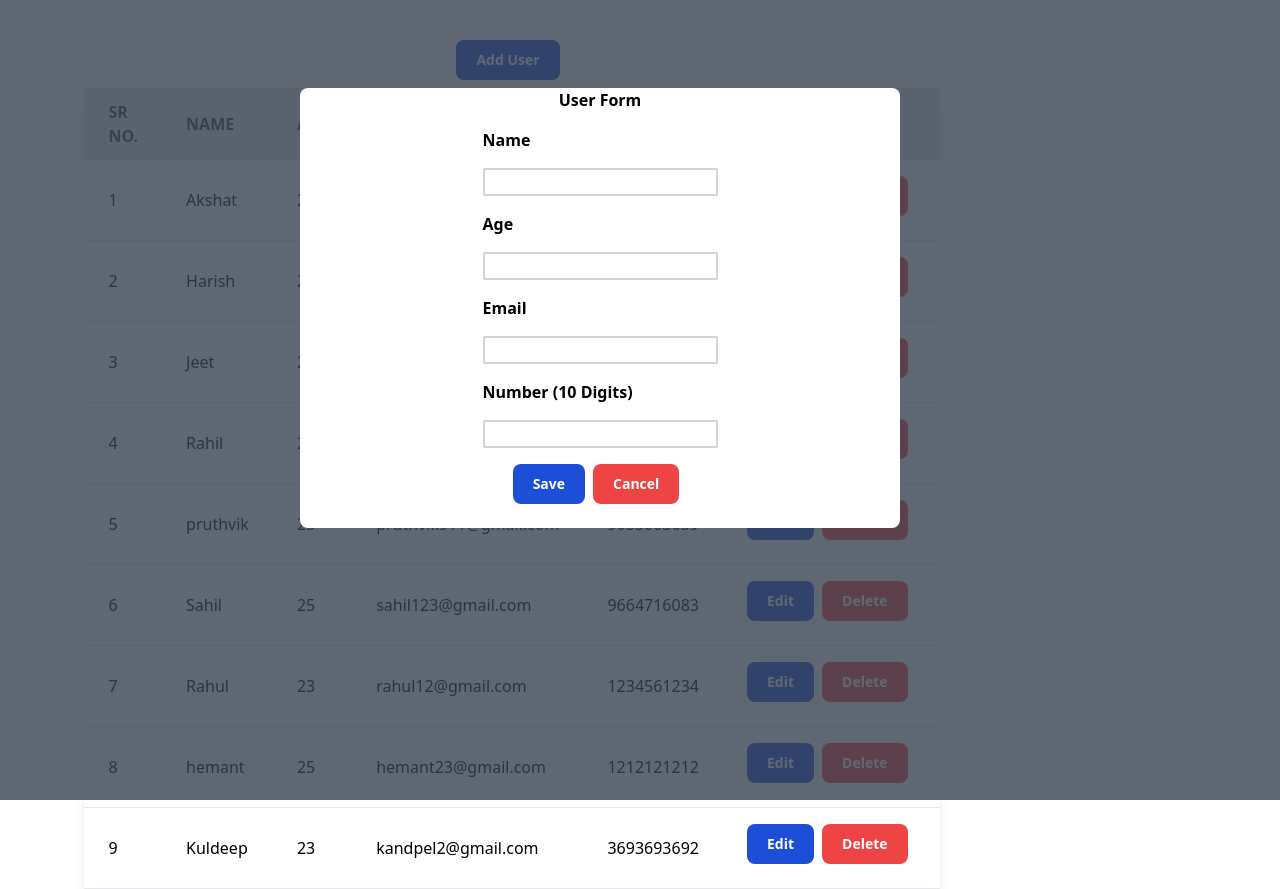
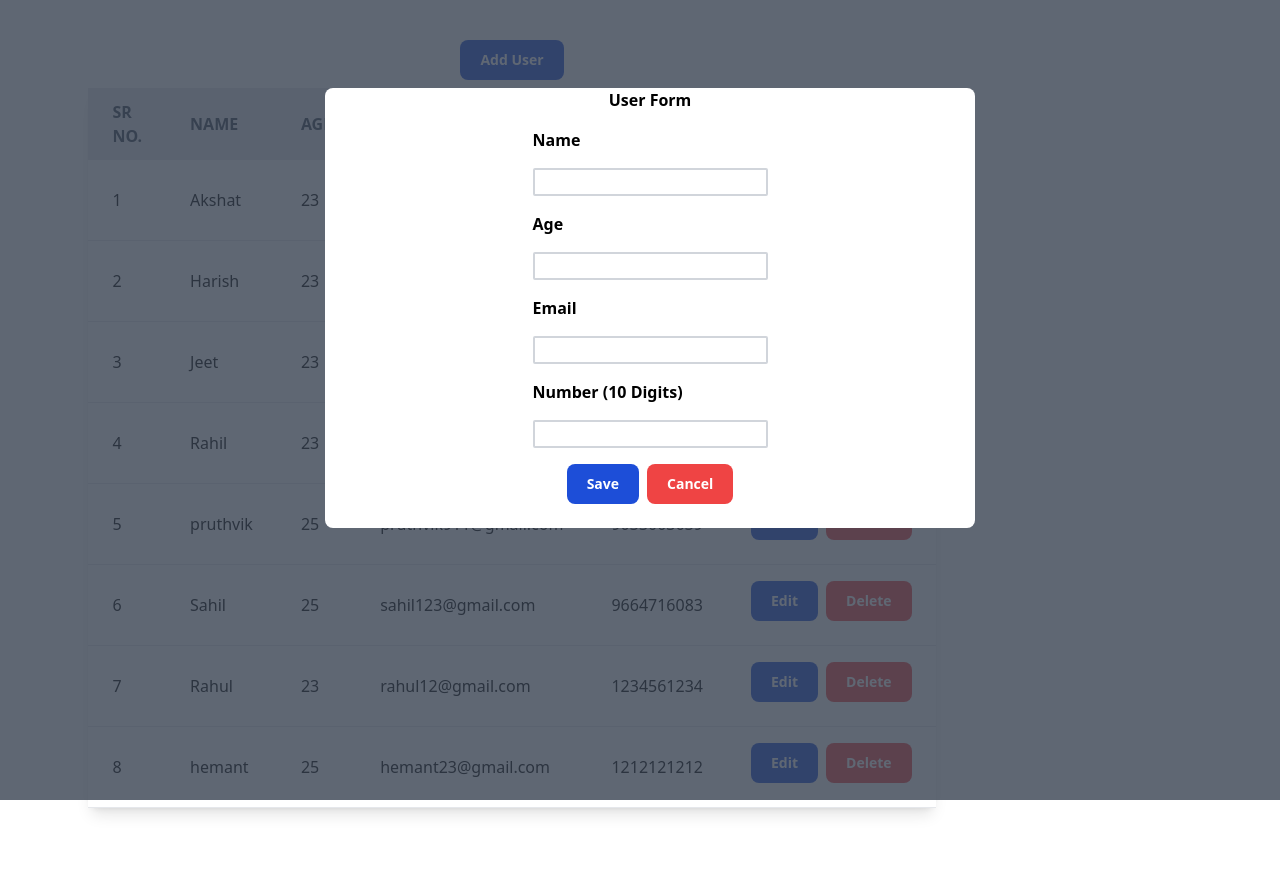
Before and after one commit to Akshat0904/CRUD-http-exercise, a React (Vite) app: page / in a window 1280 px wide. Both pictures are taken after a click on the button "Add User". After the commit the page ends 840 px from the top, so only its background shows below. Built offline with nearby package versions, Linux system fonts and the light colour scheme; data requests are answered from the project's data file.

Commit message:
Updated  toaster functionality

```diff
--- a/db.json
+++ b/db.json
@@ -55,13 +55,6 @@
       "age": "25",
       "email": "hemant23@gmail.com",
       "number": "1212121212"
-    },
-    {
-      "id": "e242",
-      "name": "Kuldeep",
-      "age": "23",
-      "email": "kandpel2@gmail.com",
-      "number": "3693693692"
     }
   ]
 }
--- a/package.json
+++ b/package.json
@@ -12,7 +12,8 @@
   "dependencies": {
     "json-server": "^1.0.0-alpha.23",
     "react": "^18.2.0",
-    "react-dom": "^18.2.0"
+    "react-dom": "^18.2.0",
+    "react-toastify": "^10.0.4"
   },
   "devDependencies": {
     "@types/react": "^18.2.56",
--- a/src/features/user/User.jsx
+++ b/src/features/user/User.jsx
@@ -2,6 +2,8 @@ import { useState, useEffect } from "react";
 import UserForm from "./UserForm";
 import UserDelete from "./UserDelete";
 import UserTable from "./UserTable";
+import { ToastContainer, toast } from "react-toastify";
+import "react-toastify/dist/ReactToastify.css";
 // import userData from "../../userData";
 
 const initUser = {
@@ -27,6 +29,7 @@ const User = () => {
       try {
         const response = await fetch("http://localhost:3000/users");
         if (!response.ok) {
+          setIsLoading(false);
           setFetchErr("Something went wrong, check the url");
           return;
         }
@@ -47,7 +50,11 @@ const User = () => {
   }
 
   if (fetchErr) {
-    return <p>{fetchErr}</p>;
+    toast.error(fetchErr, {
+      position: "top-center",
+      autoClose: 8000,
+      theme: "dark",
+    });
   }
 
   //Post method
@@ -61,6 +68,7 @@ const User = () => {
         body: JSON.stringify(user),
       });
       if (!response.ok) {
+        setIsLoading(false);
         setFetchErr("Something went wrong, check the url");
         return;
       }
@@ -83,6 +91,7 @@ const User = () => {
       });
 
       if (!response.ok) {
+        setIsLoading(false);
         setFetchErr("Something went wrong, check the url");
         return;
       }
@@ -104,11 +113,12 @@ const User = () => {
       });
 
       if (!response.ok) {
-        setFetchErr("Something went wrong, check the url");
+        setIsLoading(false);
+        setFetchErr("Something went wrong, check the url or try again later");
         return;
       }
       const resData = await response.json();
-      console.log(resData, "deleted successfully");
+      console.log(resData);
     } catch (error) {
       setFetchErr("Something went wrong, check the url or try again later");
     }
@@ -173,11 +183,14 @@ const User = () => {
 
   return (
     <>
-      <UserTable
-        onAddEditUser={onAddEditUser}
-        onDeleteUser={onDeleteUser}
-        users={users}
-      />
+      {(fetchErr && <ToastContainer />) || (
+        <UserTable
+          onAddEditUser={onAddEditUser}
+          onDeleteUser={onDeleteUser}
+          users={users}
+        />
+      )}
+
       {showUserForm && (
         <UserForm
           onCancel={onCancelUserForm}
@@ -186,7 +199,6 @@ const User = () => {
           getDupErr={getDuplicateDataError}
         />
       )}
-
       {selDeleteUser && (
         <UserDelete
           user={selDeleteUser}
--- a/src/features/user/UserForm.jsx
+++ b/src/features/user/UserForm.jsx
@@ -13,24 +13,7 @@ const UserForm = ({ onCancel, selectedUser, saveUser, getDupErr }) => {
 
   const [formErr, setFormErr] = useState({});
 
-  //Validation States
-  // const [isNameValid, setIsNameValid] = useState(true);
-  // const [isAgeValid, setIsAgeValid] = useState(true);
-  // const [isEmailValid, setIsEmailValid] = useState({
-  //   validEmail: true,
-  //   isEmailExist: true,
-  // });
-  // const [isNumberValid, setIsNumberValid] = useState({
-  //   validNumber: true,
-  //   isNumberExist: true,
-  // });
-
-  //Handlers
   const emailRegex = /^[a-zA-Z0-9._-]+@[a-zA-Z0-9.-]+\.[a-zA-Z]{2,4}$/;
-
-  const isValidEmail = (email) => {
-    return emailRegex.test(email);
-  };
 
   const validateUser = (user) => {
     let error = {};
@@ -43,7 +26,7 @@ const UserForm = ({ onCancel, selectedUser, saveUser, getDupErr }) => {
       error.age = "Age must be greater than 18";
     }
 
-    if (!isValidEmail(user.email)) {
+    if (!emailRegex.test(user.email)) {
       error.email = "email is not valid";
     }
 
@@ -85,7 +68,11 @@ const UserForm = ({ onCancel, selectedUser, saveUser, getDupErr }) => {
   return (
     <div>
       <div className="fixed top-0 left-0 w-full h-full bg-gray-700 opacity-80"></div>
-      <div className="fixed translate-x-[50%] translate-y-[20%] bg-white bg-opacity-100 w-[600px] rounded-lg  flex flex-col justify-center items-center font-Poppins font-medium z-50">
+      <div className="fixed translate-x-[50%] translate-y-[20%] mx-auto flex items-center justify-center bg-white bg-opacity-100 w-[650px] rounded-lg font-Poppins font-medium z-50">
+        {selectedUser.id && (
+          <Button bgColor="bg-blue-400 ml-4 mr-20">Previous</Button>
+        )}
+        <div className="flex flex-col  justify-center items-center">
           <h2 className="font-bold">User Form</h2>
           <form action="" className="flex flex-col gap-4 text-left p-4">
             <label htmlFor="Name" className="font-semibold">
@@ -99,7 +86,9 @@ const UserForm = ({ onCancel, selectedUser, saveUser, getDupErr }) => {
               name="name"
               onChange={onChange}
             />
-          {formErr.name && <span className="text-red-500">{formErr.name}</span>}
+            {formErr.name && (
+              <span className="text-red-500">{formErr.name}</span>
+            )}
             <label htmlFor="age" className="font-semibold">
               Age
             </label>
@@ -140,8 +129,11 @@ const UserForm = ({ onCancel, selectedUser, saveUser, getDupErr }) => {
             {formErr.number && (
               <span className="text-red-500">{formErr.number}</span>
             )}
-          <div className="mx-auto">
-            <Button bgColor="bg-blue-700" onClick={() => checkValidation(user)}>
+            <div className="mx-auto flex gap-2">
+              <Button
+                bgColor="bg-blue-700"
+                onClick={() => checkValidation(user)}
+              >
                 Save
               </Button>
               <Button bgColor="bg-red-500" onClick={() => onCancel()}>
@@ -150,6 +142,10 @@ const UserForm = ({ onCancel, selectedUser, saveUser, getDupErr }) => {
             </div>
           </form>
         </div>
+        {selectedUser.id && (
+          <Button bgColor="bg-blue-400 mr-4 ml-20">Next</Button>
+        )}
+      </div>
     </div>
   );
 };
--- a/src/features/user/UserTable.jsx
+++ b/src/features/user/UserTable.jsx
@@ -27,7 +27,7 @@ const UserTable = ({ onAddEditUser, onDeleteUser, users }) => {
                 <td className="px-6 py-4">{user.age}</td>
                 <td className="px-6 py-4">{user.email}</td>
                 <td className="px-6 py-4">{user.number}</td>
-                <td className="px-6 py-4 flex items-center justify-center">
+                <td className="px-6 py-4 flex items-center gap-2 justify-center">
                   <Button
                     bgColor="bg-blue-700"
                     onClick={() => onAddEditUser(user)}
--- a/src/shared/UI/Button.jsx
+++ b/src/shared/UI/Button.jsx
@@ -1,7 +1,7 @@
 /* eslint-disable react/prop-types */
 const Button = ({ bgColor, children, onClick }) => {
   const color = bgColor;
-  bgColor = `text-white font-Poppins font-medium font-semibold rounded-lg text-sm px-5 py-2.5 me-2 mb-2 ${color}`;
+  bgColor = `text-white font-Poppins h-[40px] font-medium font-semibold rounded-lg text-sm px-5 py-2.5  mb-2 ${color}`;
 
   return (
     <button type="button" className={bgColor} onClick={onClick}>
```
Also changed, not shown: 1 other file (tests, documents, lock files or other folders). Lines whose indentation alone changed are shown as unchanged.
